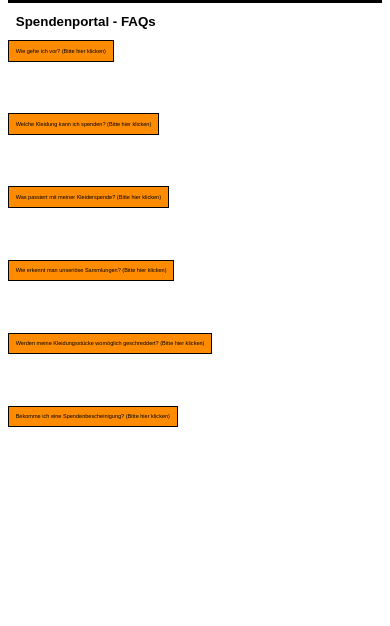
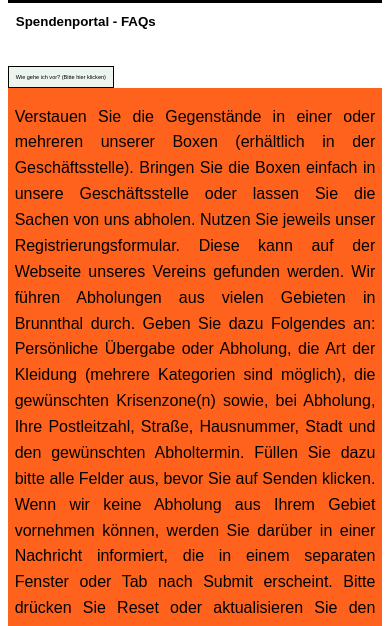
Before and after one commit to AleksandraZaba/20251001-Zaba_Aleksandra_92203671_IPWA01-01, a plain HTML site: page FAQs.html in a window 390 px wide. Both pictures are taken after a click on the button "Wie gehe ich vor? (Bitte hier klicken)". Shown: the part 208-834 px from the top of the page. Drawn offline with Linux system fonts and the light colour scheme.

Commit message:
Update FAQs.html

```diff
--- a/FAQs.html
+++ b/FAQs.html
@@ -185,6 +185,30 @@ FAQs.html
         </div>
     </div>
 </footer>
-<script src="FAQs.js"></script>
+    <script>
+        // Wählt alle Elemente mit der Klasse "collapsible" aus und speichert sie in der Variable `coll` als HTMLCollection.
+var coll = document.getElementsByClassName("collapsible");
+// Deklariert eine Variable i, die als Zähler für die Schleife verwendet wird.
+var i;
+// Beginnt eine Schleife, die über alle Elemente in der HTMLCollection coll iteriert.
+for (i = 0; i < coll.length; i++) {
+    // Fügt jedem Element einen click-Event-Listener hinzu.
+    coll[i].addEventListener("click", function () {
+        // Fügt dem geklickten Element die Klasse active hinzu oder entfernt sie, um den Zustand zu ändern. Dies kann zum Styling verwende werden (z.B. Aenderung der Hintergrundfarbe.)
+        this.classList.toggle("active");
+        // Wählt das unmittelbar folgende Element (den Inhalt) aus.
+        var content = this.nextElementSibling;
+        // Überprüft, ob der Anzeigestil des Inhaltselements block ist (also sichtbar).
+        if (content.style.display === "block") {
+            // Wenn ja, ändert den Anzeigestil auf none, um es auszublenden.
+            content.style.display = "none";
+        } else {
+            // Andernfalls ändert den Anzeigestil auf block, um es einzublenden.
+            content.style.display = "block";
+        }
+    });
+}
+    </script>
+<!--script src="FAQs.js"></script-->
 </body>
 </html>
```
